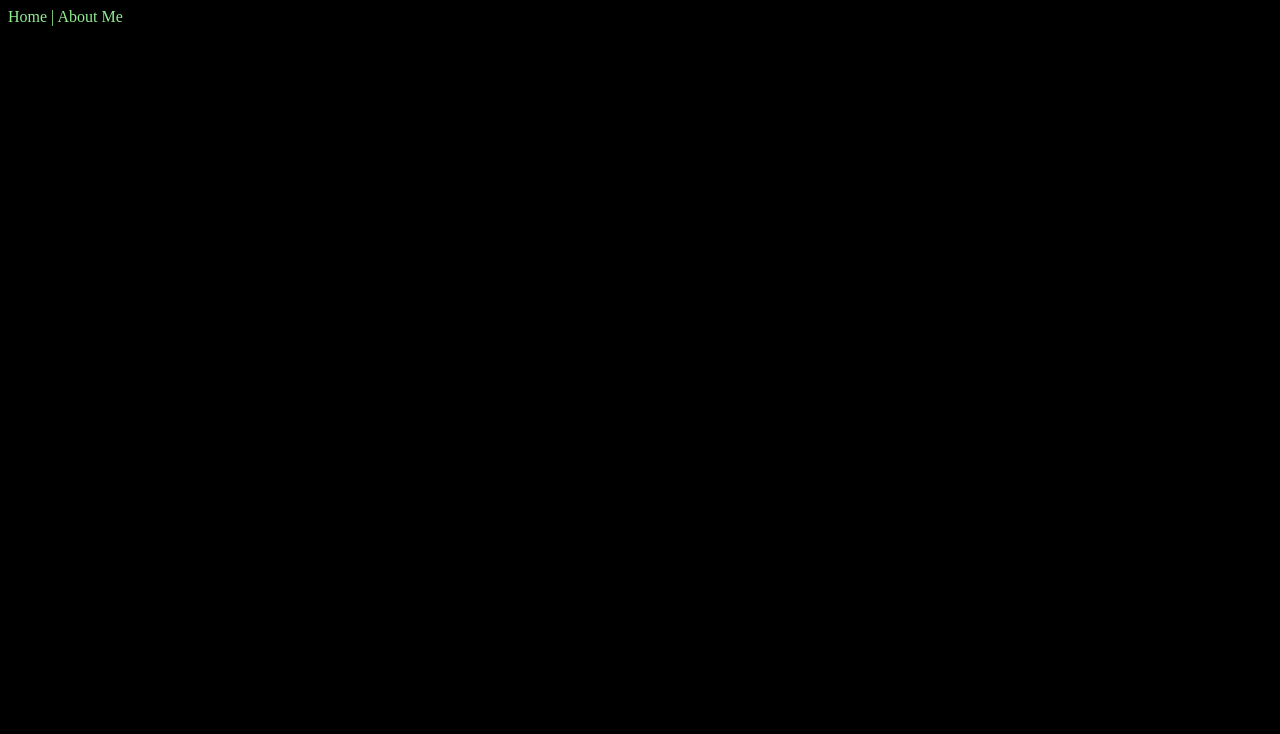
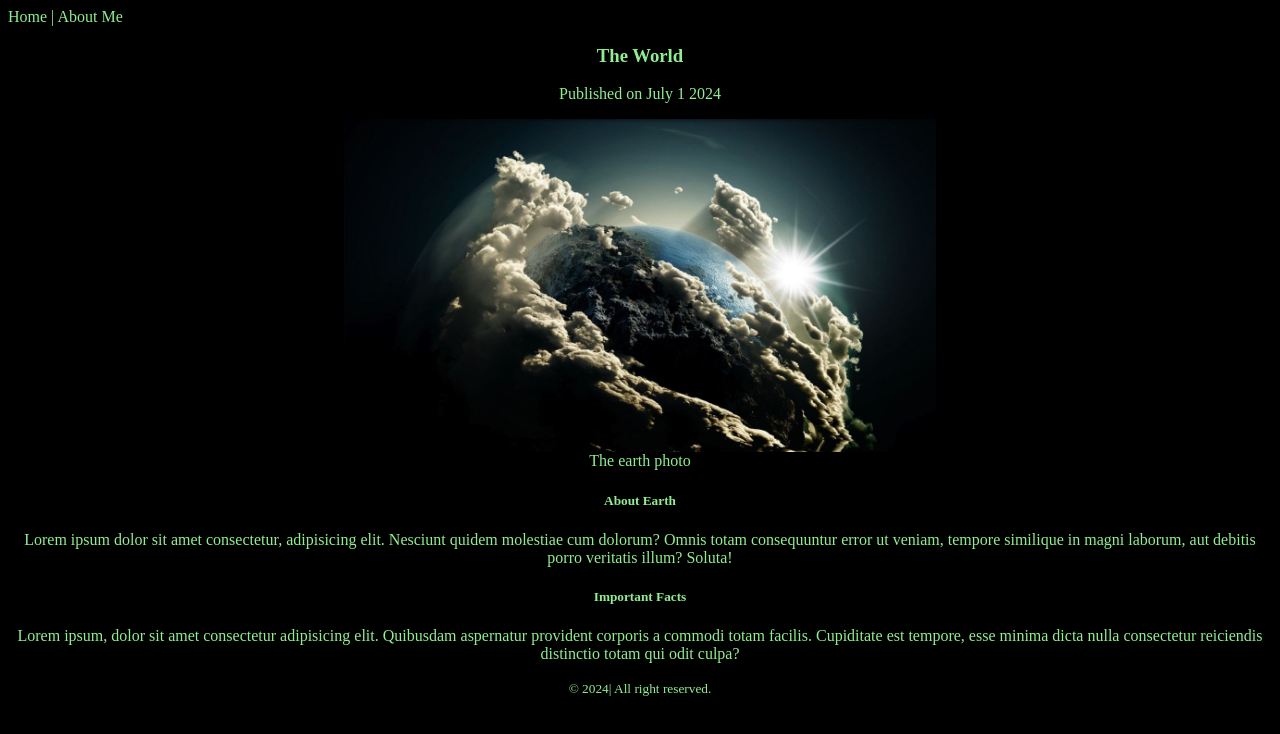
Before and after one commit to TanmoyArafat/html-5-intro, a plain HTML site: page two.html in a window 1280 px wide. Drawn offline with Linux system fonts and the light colour scheme.

Commit message:
add blog

```diff
--- a/styles/style.css
+++ b/styles/style.css
@@ -42,3 +42,23 @@ h3 {
 nav > a {
     text-decoration: none;
 }
+
+footer {
+    text-align: center;
+}
+article > p {
+    text-align: center;
+}
+article > h3 {
+    text-decoration: none;
+}
+figure > img {
+    display: block;
+    margin-left: auto;
+    margin-right: auto;
+    width: 50%;
+}
+
+section > p, h5 {
+    text-align: center;
+}
--- a/two.html
+++ b/two.html
@@ -14,10 +14,37 @@
         </nav>
     </header>
     <main>
-
+        <header>
+            <article>
+                <h3>
+                    The World
+                </h3>
+                <p>
+                    Published on <time datetime="7/1/2024">July 1 2024</time>
+                </p>
+                <figure>
+                    <img width="500px" src="./assets/images/photo_2021-09-02_18-32-44.jpg" alt="earth photo">
+                    <figcaption style="text-align: center;">The earth photo</figcaption>
+                </figure>
+                <section>
+                    <h5>
+                        About Earth
+                    </h5>
+                    <p>
+                        Lorem ipsum dolor sit amet consectetur, adipisicing elit. Nesciunt quidem molestiae cum dolorum? Omnis totam consequuntur error ut veniam, tempore similique in magni laborum, aut debitis porro veritatis illum? Soluta!
+                    </p>
+                </section>
+                <section>
+                    <h5>Important Facts</h5>
+                    <p>
+                        Lorem ipsum, dolor sit amet consectetur adipisicing elit. Quibusdam aspernatur provident corporis a commodi totam facilis. Cupiditate est tempore, esse minima dicta nulla consectetur reiciendis distinctio totam qui odit culpa?
+                    </p>
+                </section>
+            </article>
+        </header>
     </main>
     <footer>
-
+        <p><small>&copy; 2024| All right reserved.</small></p>
     </footer>
 </body>
 </html>
```
Also changed, not shown: index.html (+5 -4 lines), assets/images/photo_2021-09-02_18-32-44.jpg (added).
